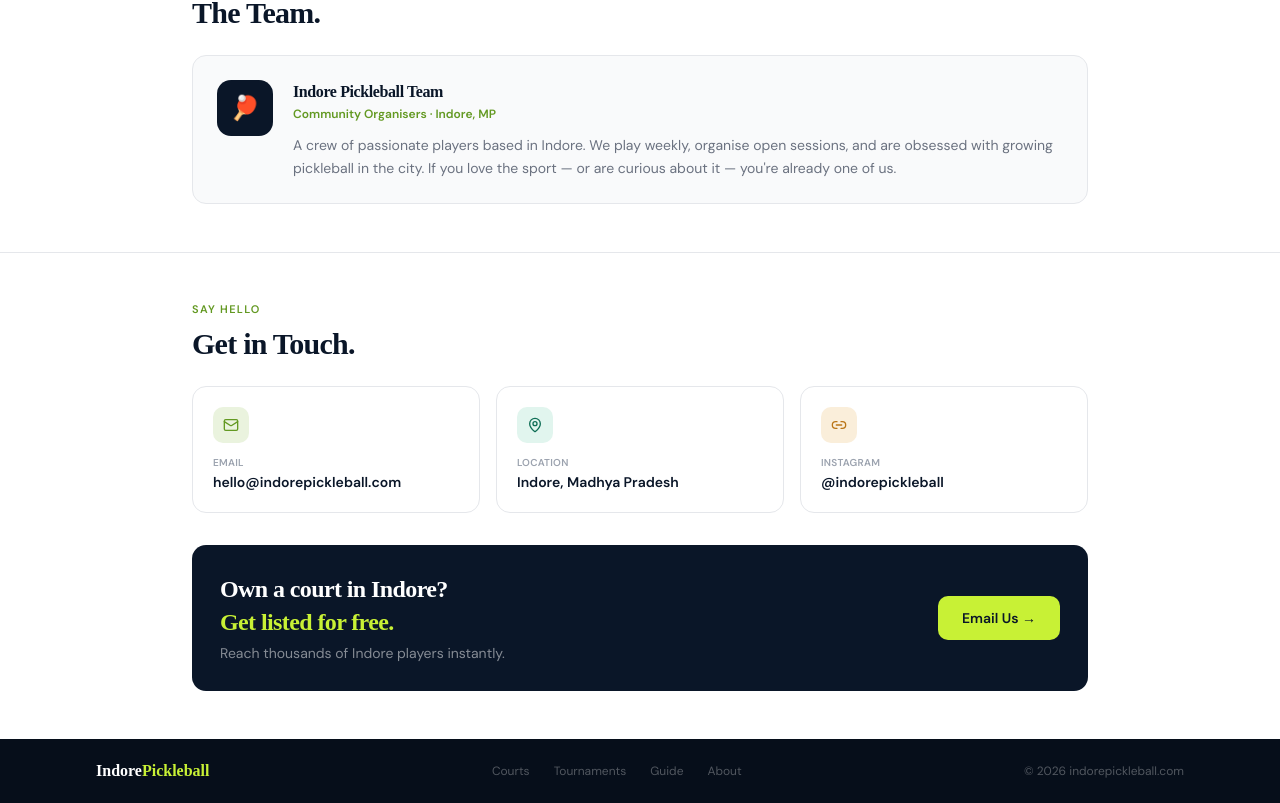
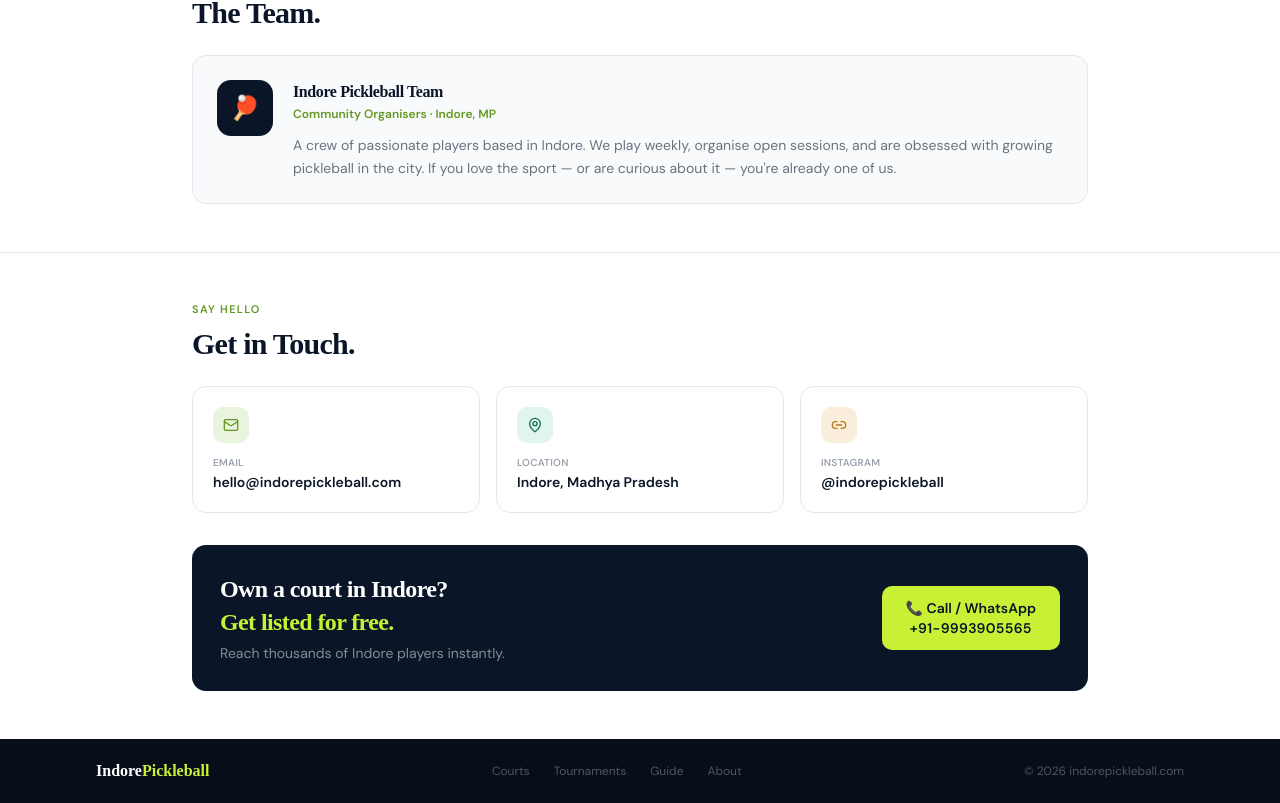
Before and after one commit to rajvatnani/remorphic-website, a Next.js app: page /about in a window 1280 px wide. Shown: the part 691-1494 px from the top of the page. Built offline with nearby package versions, Linux system fonts and the light colour scheme.

Commit message:
About page: replace Email Us button with Call/WhatsApp +91-9993905565
Co-Authored-By: Claude Sonnet 4.6 <noreply@anthropic.com>

```diff
--- a/app/about/page.tsx
+++ b/app/about/page.tsx
@@ -119,9 +119,10 @@ export default function AboutPage() {
               </h3>
               <p className="text-white/50 text-sm">Reach thousands of Indore players instantly.</p>
             </div>
-            <a href="mailto:hello@indorepickleball.com?subject=List my court on Indore Pickleball"
-              className="shrink-0 bg-[#C8F135] text-[#0A1628] font-bold text-sm px-6 py-3 rounded-lg hover:bg-[#d4f545] transition-colors">
-              Email Us →
+            <a href="tel:+919993905565"
+              className="shrink-0 bg-[#C8F135] text-[#0A1628] font-bold text-sm px-6 py-3 rounded-lg hover:bg-[#d4f545] transition-colors text-center">
+              📞 Call / WhatsApp<br />
+              <span className="font-extrabold tracking-wide">+91-9993905565</span>
             </a>
           </div>
         </div>
```
